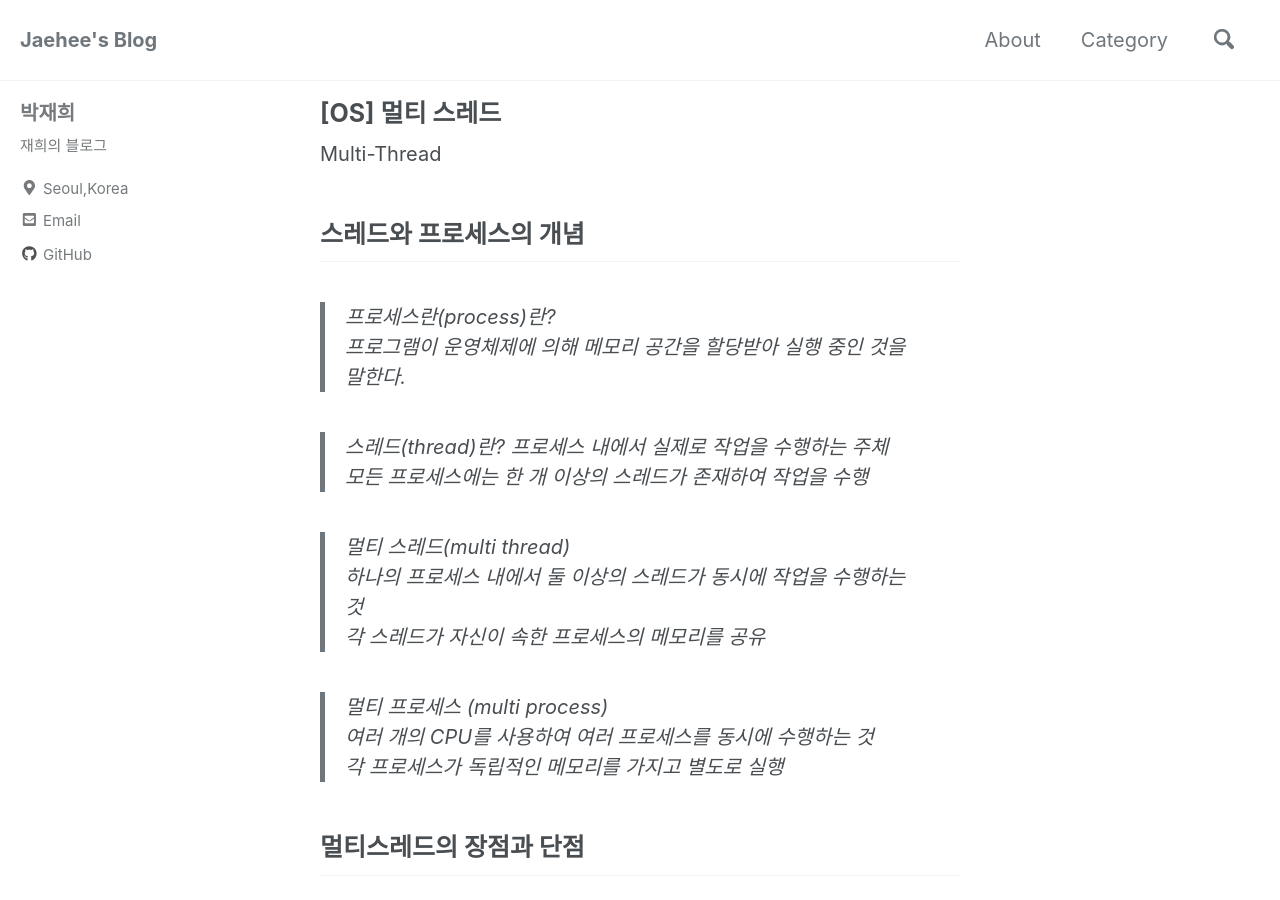
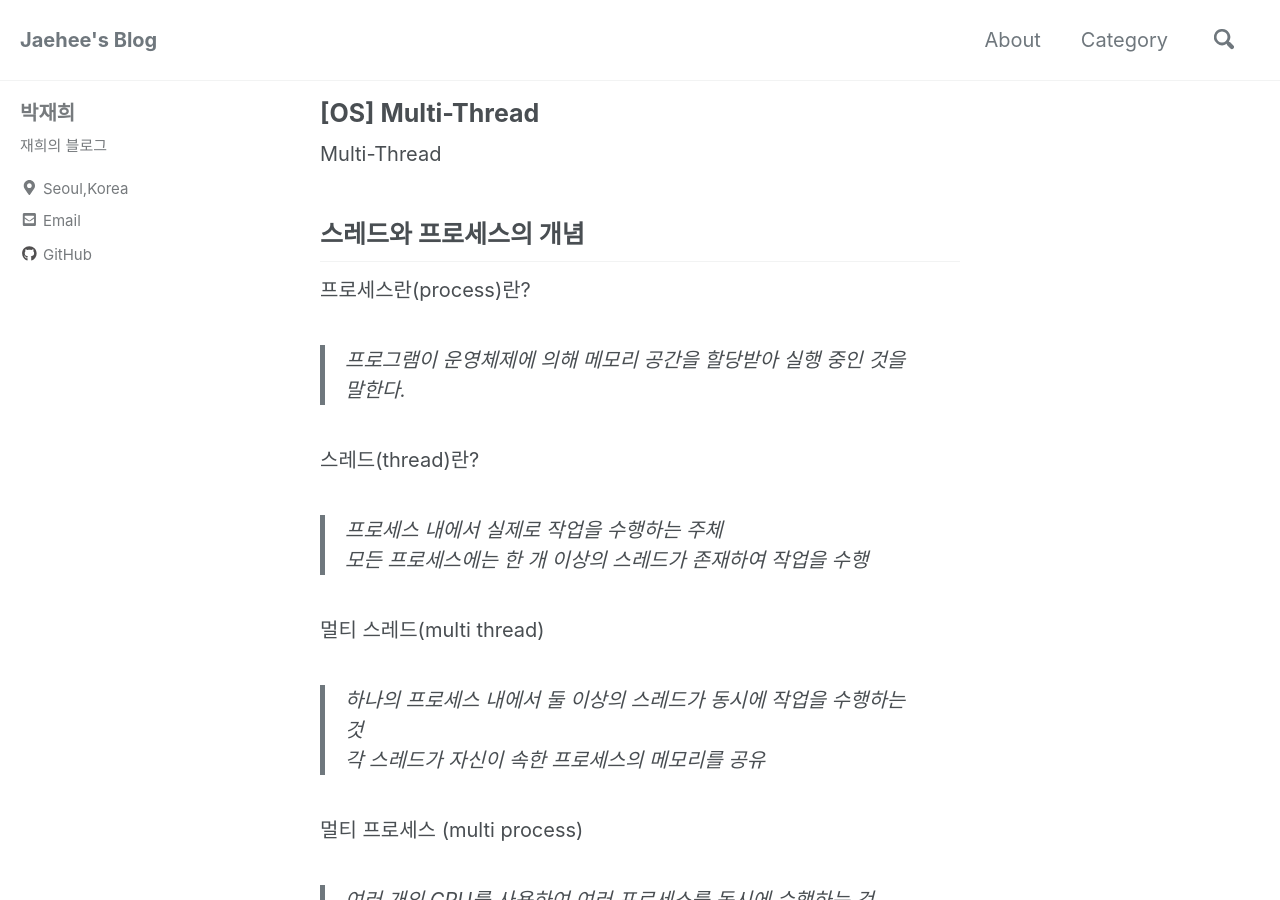
Before and after one commit to jaehee0145/jaehee0145.github.io, a Jekyll site: the page built from _posts/2019-03-12-[OS] Multi Thread.md, in a window 1280 px wide and 900 px high. Built offline with Jekyll 4.4.1, drawn with Linux system fonts in a browser that asks for light colours; cached includes are drawn as plain includes; nearby versions of some CDN libraries; comment, search, counter and statistics services are not loaded.

Commit message:
multi thread

```diff
--- a/_posts/2019-03-12-[OS] 멀티 스레드.md
+++ b/_posts/2019-03-12-[OS] Multi Thread.md
@@ -1,5 +1,5 @@
 ---
-title: "[OS] 멀티 스레드"
+title: "[OS] Multi-Thread"
 layout: single
 categories:
   - OS
@@ -11,19 +11,19 @@ Multi-Thread
 
 ## 스레드와 프로세스의 개념
 
-> 프로세스란(process)란?
-프로그램이 운영체제에 의해 메모리 공간을 할당받아 실행 중인 것을 말한다.
+프로세스란(process)란?
+> 프로그램이 운영체제에 의해 메모리 공간을 할당받아 실행 중인 것을 말한다.
 
-> 스레드(thread)란?
-프로세스 내에서 실제로 작업을 수행하는 주체
+스레드(thread)란?
+> 프로세스 내에서 실제로 작업을 수행하는 주체
 모든 프로세스에는 한 개 이상의 스레드가 존재하여 작업을 수행
 
-> 멀티 스레드(multi thread)
-하나의 프로세스 내에서 둘 이상의 스레드가 동시에 작업을 수행하는 것
+멀티 스레드(multi thread)
+> 하나의 프로세스 내에서 둘 이상의 스레드가 동시에 작업을 수행하는 것
 각 스레드가 자신이 속한 프로세스의 메모리를 공유
 
-> 멀티 프로세스 (multi process)
-여러 개의 CPU를 사용하여 여러 프로세스를 동시에 수행하는 것
+멀티 프로세스 (multi process)
+> 여러 개의 CPU를 사용하여 여러 프로세스를 동시에 수행하는 것
 각 프로세스가 독립적인 메모리를 가지고 별도로 실행
 
 
```
